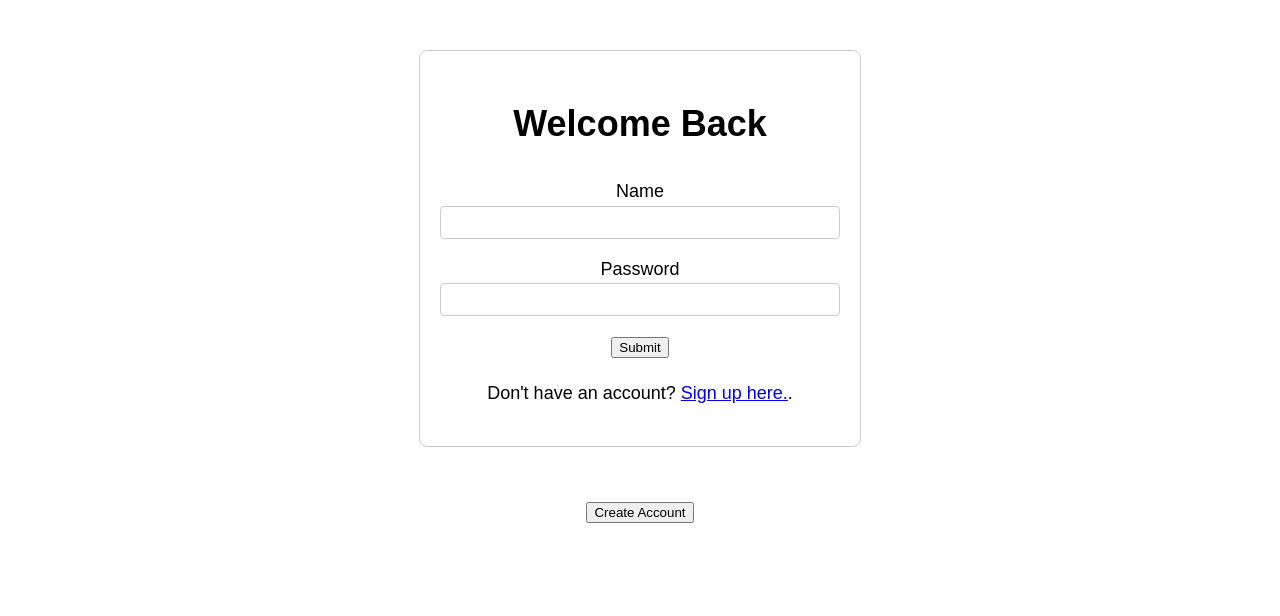
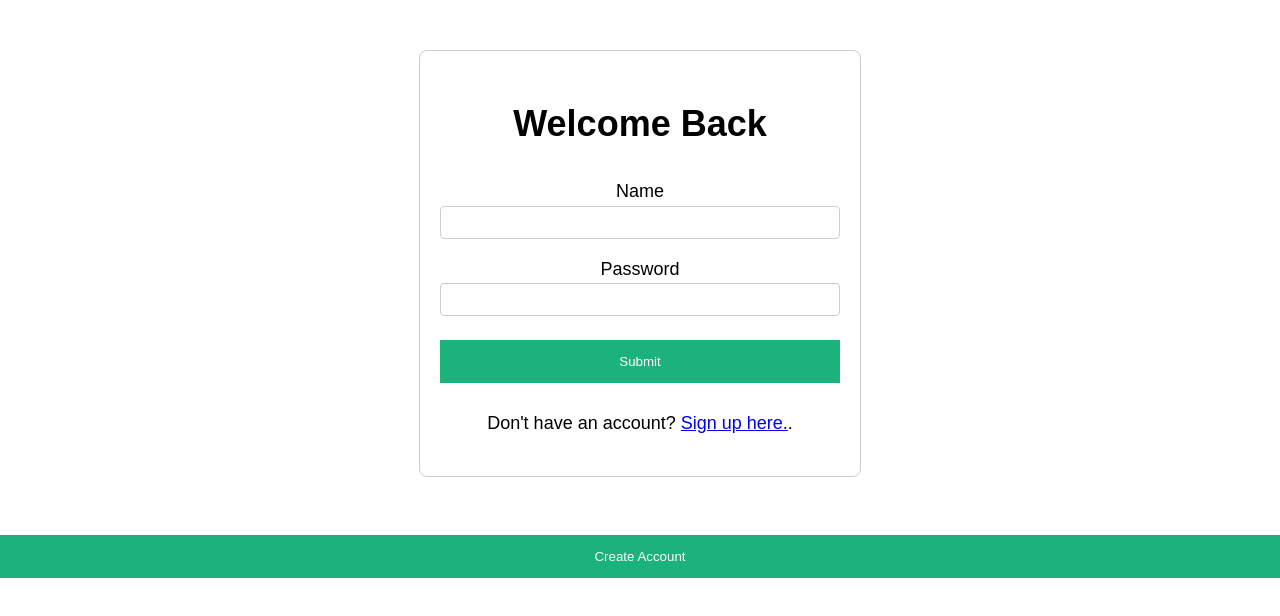
Before and after one commit to anosharahim/myna-voice-ai, a React (Create React App) app in the folder frontend/: page / in a window 1280 px wide. Shown: the top 616 px of the page. Built offline with nearby package versions, Linux system fonts and the light colour scheme; no server answers.

Commit message:
initialize button styling

```diff
--- a/frontend/src/css/global.css
+++ b/frontend/src/css/global.css
@@ -25,3 +25,19 @@ body {
   border: 1px solid #ccc;
   border-radius: 4px;
 }
+
+/* Set a style for all buttons */
+button {
+  background-color: #04aa6d;
+  color: white;
+  padding: 14px 20px;
+  margin: 8px 0;
+  border: none;
+  cursor: pointer;
+  width: 100%;
+  opacity: 0.9;
+}
+
+button:hover {
+  opacity: 1;
+}
```
